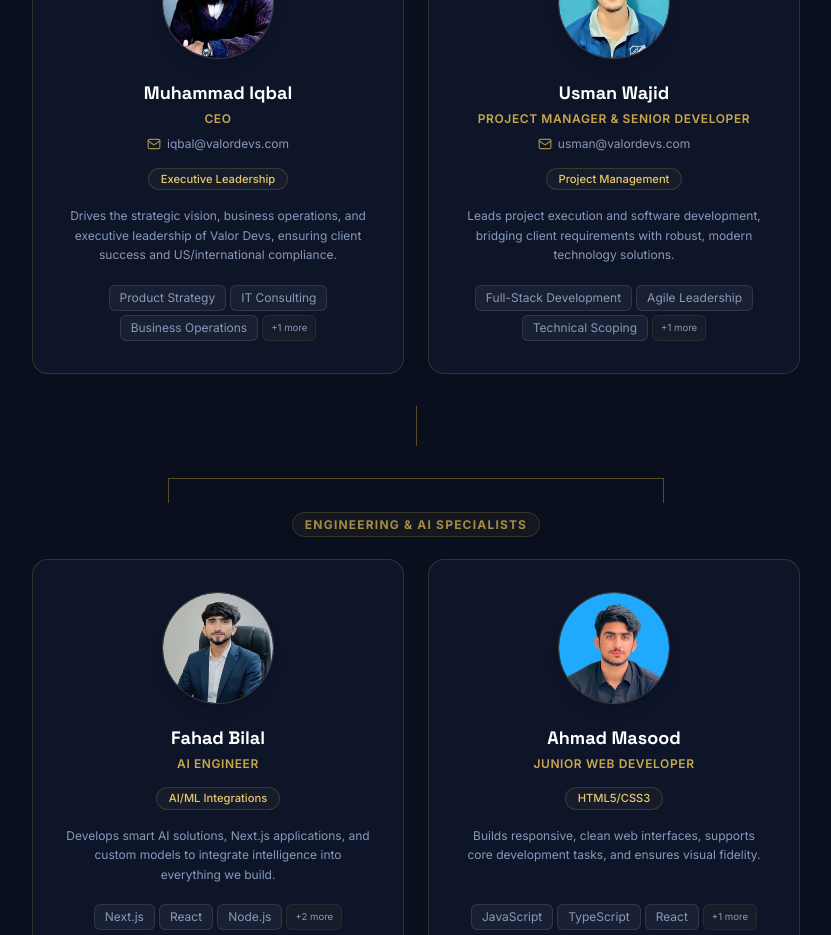
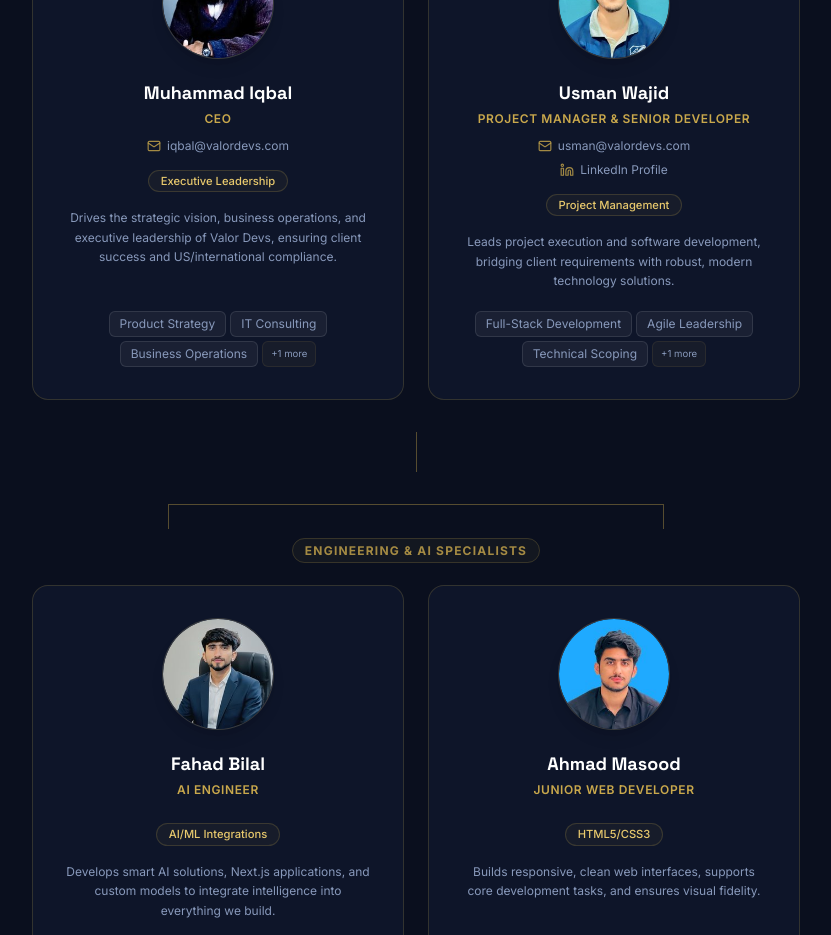
Before and after one commit to usmanwajid09/Valo-Devel, a Next.js app: page /about in a window 1280 px wide. Shown: the part 3660-4595 px from the top of the page, without its empty margins (224-1055 px from the left). Built offline with nearby package versions, Linux system fonts and the light colour scheme; no server answers.

Commit message:
feat: add linkedin link to team card and register usman wajid linkedin profile

```diff
--- a/src/components/cards/TeamCard.tsx
+++ b/src/components/cards/TeamCard.tsx
@@ -1,4 +1,4 @@
-import { Mail } from "lucide-react";
+import { Mail, Linkedin } from "lucide-react";
 import { TechChip } from "@/components/ui/Badge";
 import type { TeamMember } from "@/lib/content";
 
@@ -25,16 +25,30 @@ export function TeamCard({ member }: { member: TeamMember }) {
           {member.role}
         </p>
 
-        {/* Email Link (if provided) */}
+        {/* Links */}
+        <div className="mt-2.5 flex flex-col items-center gap-1.5">
           {member.email && (
             <a
               href={`mailto:${member.email}`}
-            className="mt-2 flex items-center gap-1.5 text-[0.75rem] text-muted hover:text-gold transition-colors duration-200"
+              className="flex items-center gap-1.5 text-[0.75rem] text-muted hover:text-gold transition-colors duration-200"
             >
               <Mail className="h-3.5 w-3.5 text-gold/80" />
               <span>{member.email}</span>
             </a>
           )}
+
+          {member.linkedin && (
+            <a
+              href={member.linkedin}
+              target="_blank"
+              rel="noopener noreferrer"
+              className="flex items-center gap-1.5 text-[0.75rem] text-muted hover:text-gold transition-colors duration-200"
+            >
+              <Linkedin className="h-3.5 w-3.5 text-gold/80" />
+              <span>LinkedIn Profile</span>
+            </a>
+          )}
+        </div>
 
         {/* Primary Qualification/Skill Badge */}
         <div className="mt-3">
--- a/src/lib/content.ts
+++ b/src/lib/content.ts
@@ -402,6 +402,7 @@ export type TeamMember = {
   image: string;
   bgImage: string;
   email?: string;
+  linkedin?: string;
 };
 
 export const team: TeamMember[] = [
@@ -424,6 +425,7 @@ export const team: TeamMember[] = [
     image: "/images/team/usman-wajid.jpg",
     bgImage: "https://images.unsplash.com/photo-1522071820081-009f0129c71c?auto=format&fit=crop&w=600&h=240&q=80",
     email: "usman@valordevs.com",
+    linkedin: "https://www.linkedin.com/in/usmanwajid26/",
   },
   {
     name: "Fahad Bilal",
```
Also changed, not shown: 1 other file (tests, documents, lock files or other folders). Lines whose indentation alone changed are shown as unchanged.
